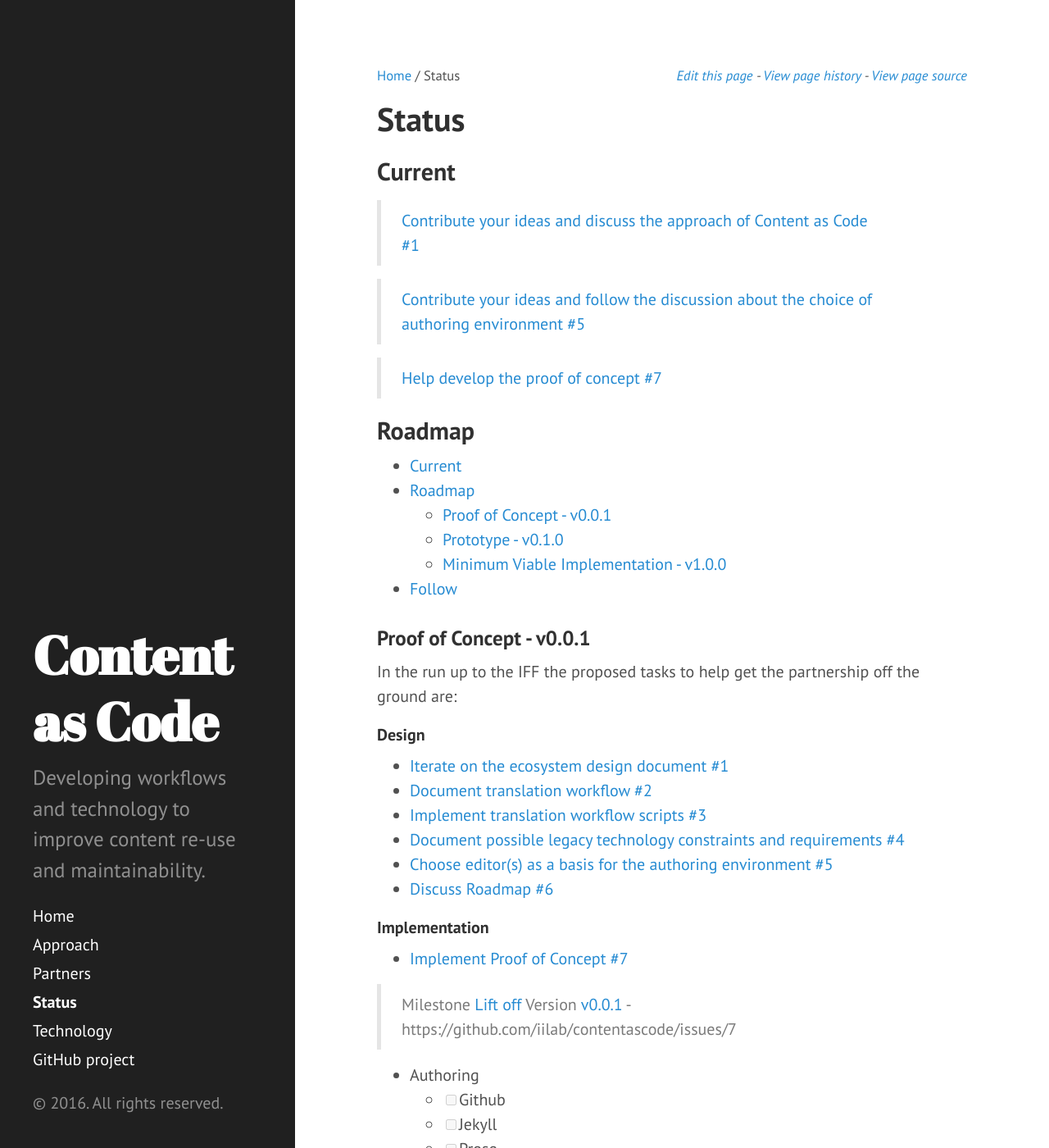
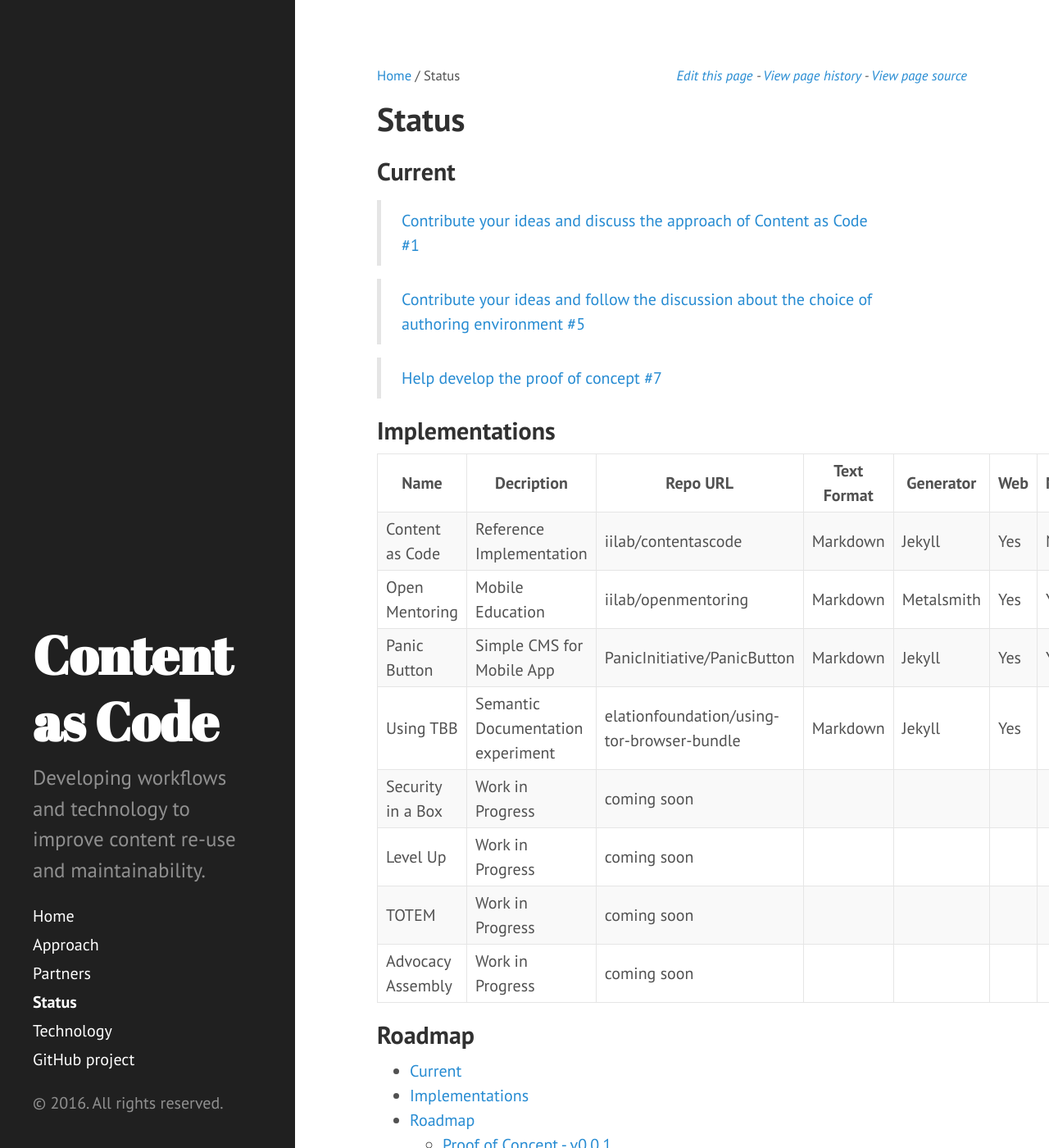
Before and after one commit to iilab/contentascode, a Jekyll site: the page built from status.md, in a window 1280 px wide and 1400 px high. Shown: the whole window at 82% size. Built offline with Jekyll 4.4.1, drawn with Linux system fonts in a browser that asks for light colours.

Commit message:
Added some existing and future implementations related to #1 #7 #15

```diff
--- a/status.md
+++ b/status.md
@@ -10,6 +10,19 @@
 > [Contribute your ideas and follow the discussion about the choice of authoring environment #5](https://github.com/iilab/contentascode/issues/5)
 
 > [Help develop the proof of concept #7](https://github.com/iilab/contentascode/issues/7)
+
+## Implementations
+
+|        Name       |             Decription            |                  Repo URL                  | Text Format | Generator  | Web | Mobile | Book | Interactive |
+| ----------------- | --------------------------------- | ------------------------------------------ | ----------- | ---------- | --- | ------ | ---- | ----------- |
+| Content as Code   | Reference Implementation          | iilab/contentascode                        | Markdown    | Jekyll     | Yes | No     | No   | No          |
+| Open Mentoring    | Mobile Education                  | iilab/openmentoring                        | Markdown    | Metalsmith | Yes | Yes    | Soon | Some        |
+| Panic Button      | Simple CMS for Mobile App         | PanicInitiative/PanicButton                | Markdown    | Jekyll     | Yes | Yes    | No   | Some        |
+| Using TBB         | Semantic Documentation experiment | elationfoundation/using-tor-browser-bundle | Markdown    | Jekyll     | Yes |        |      |             |
+| Security in a Box | Work in Progress                  | coming soon                                |             |            |     |        |      |             |
+| Level Up          | Work in Progress                  | coming soon                                |             |            |     |        |      |             |
+| TOTEM             | Work in Progress                  | coming soon                                |             |            |     |        |      |             |
+| Advocacy Assembly | Work in Progress                  | coming soon                                |             |            |     |        |      |             |
 
 ## Roadmap
 
```
